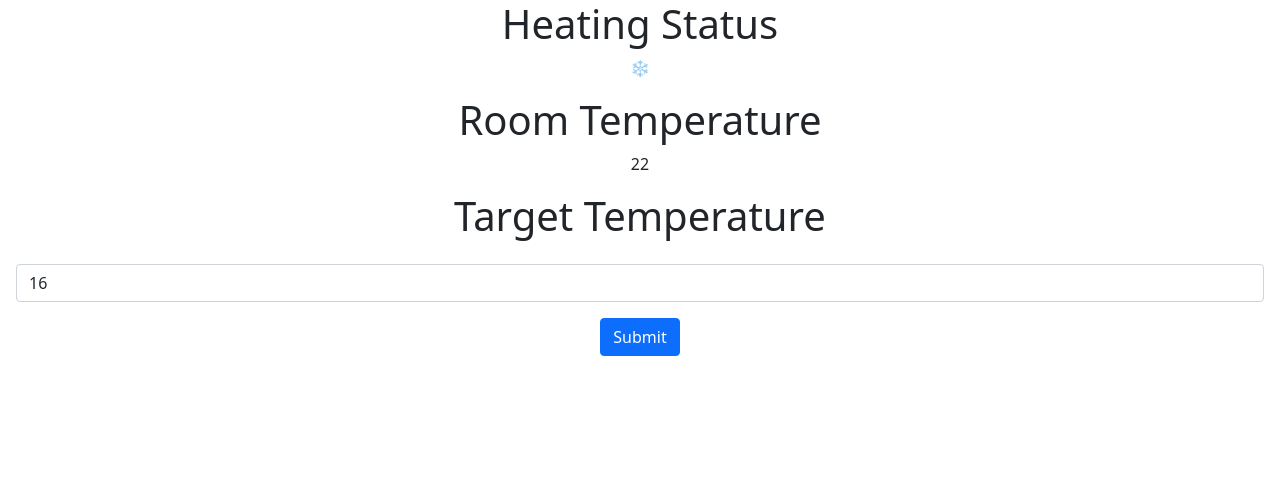
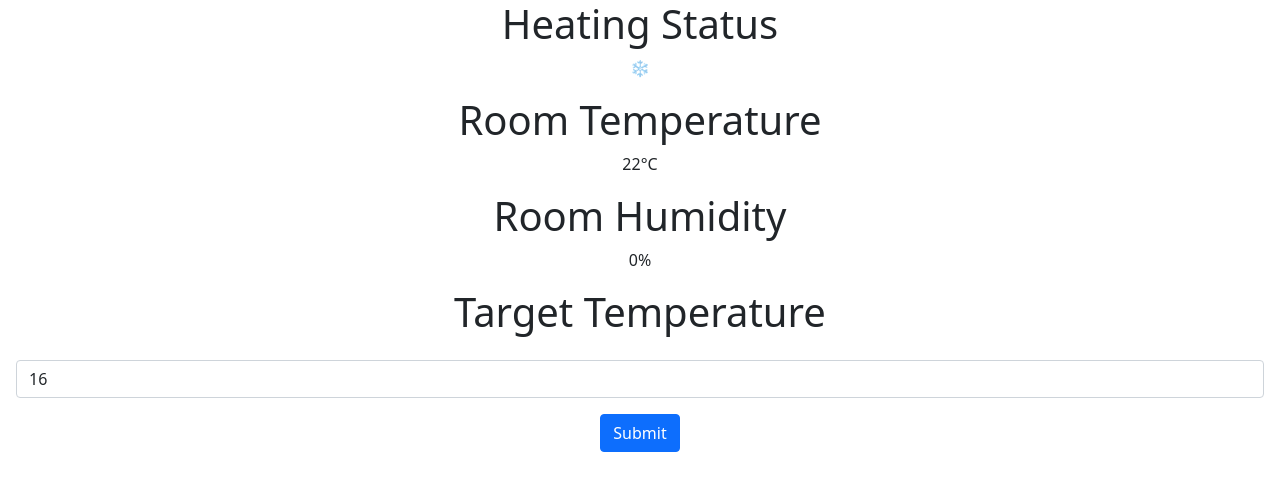
Before and after one commit to JayMehtaUK/thermostat-backend, a Flask app: page / in a window 1280 px wide. Shown: the top 491 px of the page. Run offline with Flask 2, Linux system fonts and the light colour scheme.

Commit message:
add humidity reading

```diff
--- a/src/RoomTemperatureService/RoomTemperature.py
+++ b/src/RoomTemperatureService/RoomTemperature.py
@@ -6,16 +6,15 @@ class RoomTemperature:
     dhtDevice = adafruit_dht.DHT22(board.D6, use_pulseio=False)
     # Default room temp
     room_temperature = 22
+    room_humidity = 0
 
     def poll_room_temperature(self):
 
         try:
             self.room_temperature = self.dhtDevice.temperature
+            self.room_humidity = self.dhtDevice.humidity
         except RuntimeError:
             # Errors happen fairly often, DHT's are hard to read, just keep goi$        print(error.args[0])
             pass
         except Exception as error:
             raise error
-
-    def get_room_temperature(self):
-        return self.room_temperature
--- a/src/app.py
+++ b/src/app.py
@@ -23,7 +23,8 @@ def index():
 
     return render_template('index.html',
                            heating_status=heating_status,
-                           room_temperature=room_temperature_service.get_room_temperature(),
+                           room_temperature=room_temperature_service.room_temperature,
+                           room_humidity=room_temperature_service.room_humidity,
                            target_temperature=target_temperature_service.target_temperature)
 
 @app.route('/', methods=['POST'])
--- a/src/templates/index.html
+++ b/src/templates/index.html
@@ -12,7 +12,10 @@
 <p class="text-center">{{heating_status}}</p>
 
 <h1 class="text-center">Room Temperature</h1>
-<p class="text-center">{{room_temperature}}</p>
+<p class="text-center">{{room_temperature}}&deg;C</p>
+
+<h1 class="text-center">Room Humidity</h1>
+<p class="text-center">{{room_humidity}}%</p>
 
 <h1 class="text-center">Target Temperature</h1>
 <form class="p-3 text-center" action='/', method="post" enctype="multipart/form-data">
```
